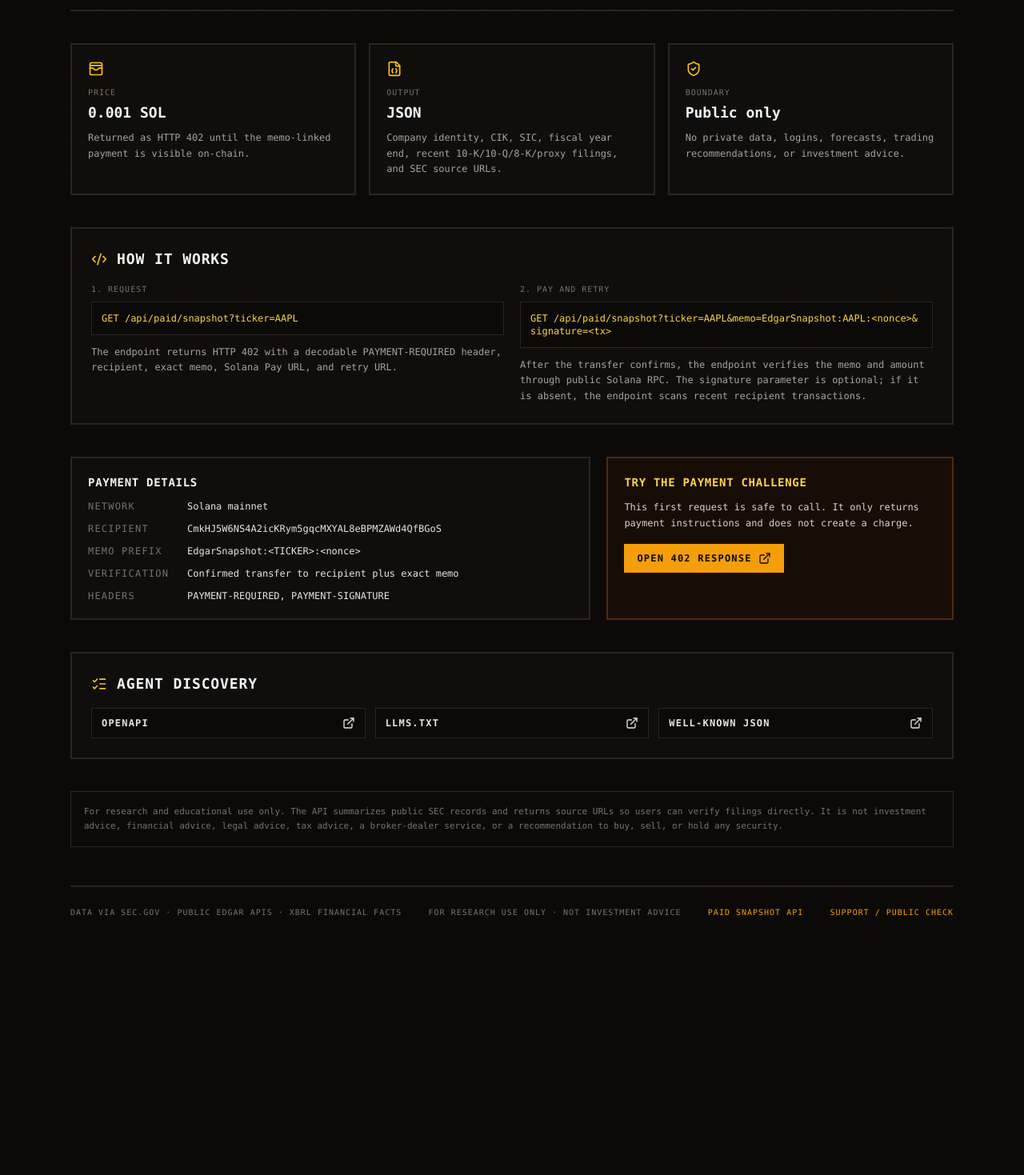
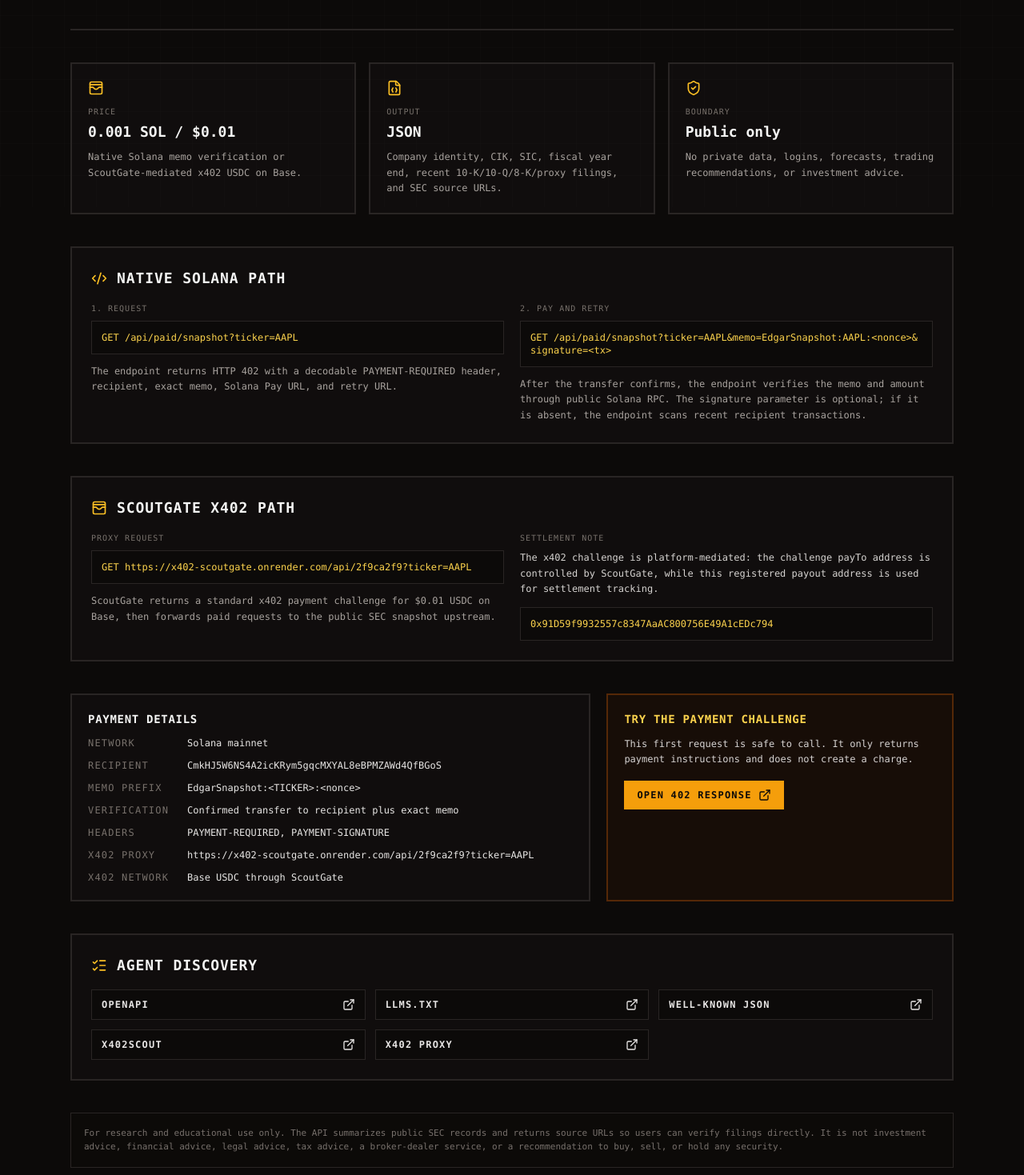
Before and after one commit to EconometricsEdward/sec-edgar-terminal, a Next.js app: page /paid-api in a window 1280 px wide. Shown: the part 541-2010 px from the top of the page at 80% size. Before the commit the page ends 1729 px from the top, so only its background shows below. Built offline with nearby package versions, Linux system fonts and the light colour scheme; no server answers.

Commit message:
docs: add ScoutGate x402 proxy

```diff
--- a/src/app/paid-api/page.tsx
+++ b/src/app/paid-api/page.tsx
@@ -11,11 +11,14 @@ import {
 
 const ENDPOINT = '/api/paid/snapshot?ticker=AAPL';
 const RECIPIENT = 'CmkHJ5W6NS4A2icKRym5gqcMXYAL8eBPMZAWd4QfBGoS';
+const X402_PROXY = 'https://x402-scoutgate.onrender.com/api/2f9ca2f9?ticker=AAPL';
+const X402_CATALOG = 'https://x402scout.com/catalog?q=EDGAR';
+const X402_PAYOUT = '0x91D59f9932557c8347AaAC800756E49A1cEDc794';
 
 export const metadata = {
   title: 'Paid Snapshot API',
   description:
-    'A tiny pay-per-use SEC snapshot API for agents and scripts. Uses public SEC data and Solana memo verification.',
+    'A tiny pay-per-use SEC snapshot API for agents and scripts. Uses public SEC data with native Solana memo verification or a ScoutGate x402 USDC proxy.',
 };
 
 export default function PaidApiPage() {
@@ -32,7 +35,8 @@ export default function PaidApiPage() {
           <p className="text-sm md:text-base text-stone-400 leading-relaxed">
             The public app stays free. This endpoint is a small machine-readable product for scripts,
             agents, and workflows that want a compact JSON summary of a ticker's recent SEC filings.
-            It uses only public SEC data and unlocks after a confirmed Solana transfer with the exact memo.
+            It uses only public SEC data and can be reached through native Solana memo verification or
+            a ScoutGate x402 proxy that quotes USDC on Base.
           </p>
         </div>
       </section>
@@ -41,8 +45,8 @@ export default function PaidApiPage() {
         <InfoTile
           icon={WalletCards}
           label="Price"
-          value="0.001 SOL"
-          text="Returned as HTTP 402 until the memo-linked payment is visible on-chain."
+          value="0.001 SOL / $0.01"
+          text="Native Solana memo verification or ScoutGate-mediated x402 USDC on Base."
         />
         <InfoTile
           icon={FileJson}
@@ -61,7 +65,7 @@ export default function PaidApiPage() {
       <section className="border-2 border-stone-800 bg-stone-900/30 p-5 md:p-6">
         <div className="flex items-center gap-3 mb-4">
           <Code2 className="w-5 h-5 text-amber-400" />
-          <h2 className="text-lg font-black text-stone-100 uppercase tracking-wider">How it works</h2>
+          <h2 className="text-lg font-black text-stone-100 uppercase tracking-wider">Native Solana path</h2>
         </div>
         <div className="grid grid-cols-1 md:grid-cols-2 gap-5">
           <div>
@@ -87,6 +91,35 @@ export default function PaidApiPage() {
         </div>
       </section>
 
+      <section className="border-2 border-stone-800 bg-stone-900/30 p-5 md:p-6">
+        <div className="flex items-center gap-3 mb-4">
+          <WalletCards className="w-5 h-5 text-amber-400" />
+          <h2 className="text-lg font-black text-stone-100 uppercase tracking-wider">ScoutGate x402 path</h2>
+        </div>
+        <div className="grid grid-cols-1 md:grid-cols-2 gap-5">
+          <div>
+            <div className="text-[10px] uppercase tracking-widest text-stone-500 mb-2">Proxy request</div>
+            <code className="block text-xs break-all border border-stone-800 bg-stone-950 p-3 text-amber-300">
+              GET {X402_PROXY}
+            </code>
+            <p className="text-xs text-stone-400 leading-relaxed mt-3">
+              ScoutGate returns a standard x402 payment challenge for $0.01 USDC on Base, then forwards
+              paid requests to the public SEC snapshot upstream.
+            </p>
+          </div>
+          <div>
+            <div className="text-[10px] uppercase tracking-widest text-stone-500 mb-2">Settlement note</div>
+            <p className="text-xs text-stone-300 leading-relaxed">
+              The x402 challenge is platform-mediated: the challenge payTo address is controlled by
+              ScoutGate, while this registered payout address is used for settlement tracking.
+            </p>
+            <code className="block text-xs break-all border border-stone-800 bg-stone-950 p-3 text-amber-300 mt-3">
+              {X402_PAYOUT}
+            </code>
+          </div>
+        </div>
+      </section>
+
       <section className="grid grid-cols-1 lg:grid-cols-[1.2fr_0.8fr] gap-5">
         <div className="border-2 border-stone-800 bg-stone-900/30 p-5">
           <h2 className="text-sm font-black uppercase tracking-wider text-stone-100 mb-3">
@@ -98,6 +131,8 @@ export default function PaidApiPage() {
             <Row label="Memo prefix" value="EdgarSnapshot:<TICKER>:<nonce>" />
             <Row label="Verification" value="Confirmed transfer to recipient plus exact memo" />
             <Row label="Headers" value="PAYMENT-REQUIRED, PAYMENT-SIGNATURE" />
+            <Row label="x402 proxy" value={X402_PROXY} />
+            <Row label="x402 network" value="Base USDC through ScoutGate" />
           </dl>
         </div>
         <div className="border-2 border-amber-700/40 bg-amber-950/20 p-5">
@@ -125,6 +160,8 @@ export default function PaidApiPage() {
           <DiscoveryLink href="/openapi.json" label="OpenAPI" />
           <DiscoveryLink href="/llms.txt" label="llms.txt" />
           <DiscoveryLink href="/.well-known/edgar-paid-api.json" label="Well-known JSON" />
+          <DiscoveryLink href={X402_CATALOG} label="x402Scout" external />
+          <DiscoveryLink href={X402_PROXY} label="x402 Proxy" external />
         </div>
       </section>
 
@@ -160,10 +197,12 @@ function InfoTile({
   );
 }
 
-function DiscoveryLink({ href, label }: { href: string; label: string }) {
+function DiscoveryLink({ href, label, external = false }: { href: string; label: string; external?: boolean }) {
   return (
     <Link
       href={href}
+      target={external ? '_blank' : undefined}
+      rel={external ? 'noreferrer' : undefined}
       className="inline-flex items-center justify-between gap-3 border border-stone-800 bg-stone-950 px-3 py-2.5 text-xs font-black uppercase tracking-widest text-stone-200 hover:border-amber-500 hover:text-amber-300 transition-colors"
     >
       {label}
```
Also changed, not shown: public/openapi.json (+17 -1 lines), public/.well-known/edgar-paid-api.json, public/llms.txt, 1 other file (tests, documents, lock files or other folders).
